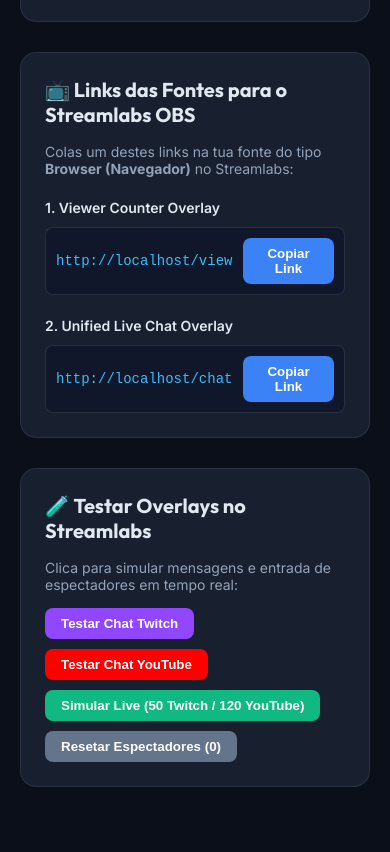
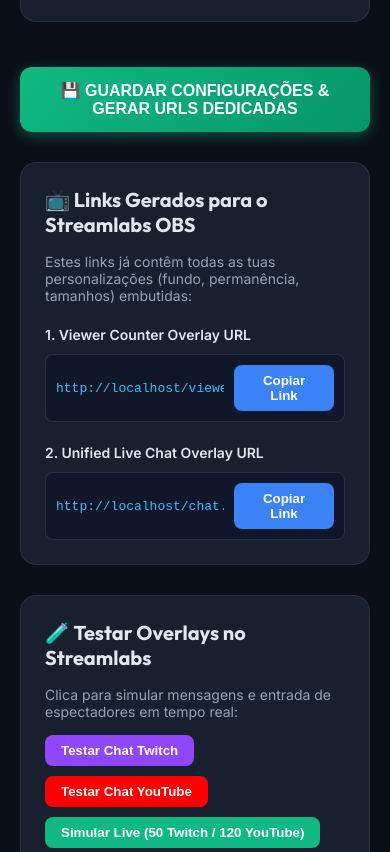
Before and after one commit to ApexScorpio/apexscorpio-stream-tools, a website: page public/index.html in a window 390 px wide. Shown: the part 1596-2448 px from the top of the page. Before the commit the page ends 2413 px from the top, so only its background shows below. Drawn offline with nearby package versions, Linux system fonts and the light colour scheme; no server answers.

Commit message:
Add Save & Generate Dedicated URLs feature with config.json file persistence

```diff
--- a/public/index.html
+++ b/public/index.html
@@ -68,7 +68,7 @@
       border: none;
       color: #38BDF8;
       font-family: monospace;
-      font-size: 14px;
+      font-size: 13px;
     }
     .btn {
       background: #3B82F6;
@@ -81,6 +81,19 @@
       transition: background 0.2s;
     }
     .btn:hover { background: #2563EB; }
+    .btn-save {
+      background: linear-gradient(135deg, #10B981, #059669);
+      color: #FFF;
+      font-size: 16px;
+      padding: 14px 28px;
+      width: 100%;
+      border-radius: 12px;
+      margin-top: 15px;
+      box-shadow: 0 4px 14px rgba(16, 185, 129, 0.4);
+    }
+    .btn-save:hover {
+      background: linear-gradient(135deg, #059669, #047857);
+    }
     .btn-twitch { background: var(--twitch-color); }
     .btn-twitch:hover { background: #772CE8; }
     .btn-youtube { background: var(--youtube-color); }
@@ -153,6 +166,21 @@
     .toggle-switch:checked::before {
       transform: translateX(20px);
     }
+
+    #toast-notification {
+      display: none;
+      position: fixed;
+      bottom: 25px;
+      right: 25px;
+      background: #10B981;
+      color: #FFF;
+      padding: 14px 24px;
+      border-radius: 12px;
+      font-weight: 700;
+      box-shadow: 0 10px 25px rgba(0,0,0,0.5);
+      z-index: 9999;
+      animation: fadeIn 0.3s;
+    }
   </style>
 </head>
 <body>
@@ -163,6 +191,9 @@
         <span class="status-badge status-live">ONLINE DASHBOARD</span>
       </div>
     </div>
+
+    <!-- Toast Notification -->
+    <div id="toast-notification">✅ Configuração Guardada & URLs Geradas com Sucesso!</div>
 
     <!-- Status Overview Cards -->
     <div class="grid">
@@ -278,13 +309,18 @@
       </div>
     </div>
 
+    <!-- Save & Apply Button -->
+    <div style="margin-bottom: 30px;">
+      <button class="btn btn-save" onclick="saveAndGenerateUrls()">💾 GUARDAR CONFIGURAÇÕES & GERAR URLS DEDICADAS</button>
+    </div>
+
     <!-- Streamlabs Browser Sources Section -->
     <div class="card" style="margin-bottom: 30px;">
-      <h2>📺 Links das Fontes para o Streamlabs OBS</h2>
-      <p style="color: #94A3B8; font-size: 14px;">Colas um destes links na tua fonte do tipo <strong>Browser (Navegador)</strong> no Streamlabs:</p>
+      <h2>📺 Links Gerados para o Streamlabs OBS</h2>
+      <p style="color: #94A3B8; font-size: 14px;">Estes links já contêm todas as tuas personalizações (fundo, permanência, tamanhos) embutidas:</p>
 
       <div style="margin-top: 20px;">
-        <label style="font-weight: 600; font-size: 14px;">1. Viewer Counter Overlay</label>
+        <label style="font-weight: 600; font-size: 14px;">1. Viewer Counter Overlay URL</label>
         <div class="url-box">
           <input type="text" readonly id="url-viewers" class="url-input">
           <button class="btn" onclick="copyUrl('url-viewers')">Copiar Link</button>
@@ -292,7 +328,7 @@
       </div>
 
       <div style="margin-top: 20px;">
-        <label style="font-weight: 600; font-size: 14px;">2. Unified Live Chat Overlay</label>
+        <label style="font-weight: 600; font-size: 14px;">2. Unified Live Chat Overlay URL</label>
         <div class="url-box">
           <input type="text" readonly id="url-chat" class="url-input">
           <button class="btn" onclick="copyUrl('url-chat')">Copiar Link</button>
@@ -318,8 +354,6 @@
   <script src="/socket.io/socket.io.js"></script>
   <script>
     const baseUrl = window.location.origin;
-    document.getElementById('url-viewers').value = `${baseUrl}/viewers.html`;
-    document.getElementById('url-chat').value = `${baseUrl}/chat.html`;
 
     const socket = io();
 
@@ -358,45 +392,91 @@
         document.getElementById('cfg-view-bg').checked = config.viewers.showBg;
         document.getElementById('cfg-view-layout').value = config.viewers.layout;
       }
+
+      buildCustomizedUrls();
     });
 
-    function updateChatConfig() {
+    function getChatConfig() {
       const isPermanent = document.getElementById('cfg-chat-permanent').checked;
       const fadeSelect = document.getElementById('cfg-chat-fade');
 
       if (isPermanent) {
         fadeSelect.value = "0";
       } else if (fadeSelect.value === "0") {
-        fadeSelect.value = "20"; // default 20s if untoggled
+        fadeSelect.value = "20";
       }
 
-      const chatConfig = {
+      return {
         fadeSeconds: parseInt(fadeSelect.value, 10),
         showBg: document.getElementById('cfg-chat-bg').checked,
         fontSize: parseInt(document.getElementById('cfg-chat-font').value, 10),
         showBadges: document.getElementById('cfg-chat-badges').checked
       };
-
-      socket.emit('update_config', { chat: chatConfig });
     }
 
-    function updateViewersConfig() {
-      const viewersConfig = {
+    function getViewersConfig() {
+      return {
         showTwitch: document.getElementById('cfg-view-twitch').checked,
         showYoutube: document.getElementById('cfg-view-yt').checked,
         showTotal: document.getElementById('cfg-view-total').checked,
         showBg: document.getElementById('cfg-view-bg').checked,
         layout: document.getElementById('cfg-view-layout').value
       };
+    }
 
-      socket.emit('update_config', { viewers: viewersConfig });
+    function updateChatConfig() {
+      socket.emit('update_config', { chat: getChatConfig() });
+      buildCustomizedUrls();
+    }
+
+    function updateViewersConfig() {
+      socket.emit('update_config', { viewers: getViewersConfig() });
+      buildCustomizedUrls();
+    }
+
+    function saveAndGenerateUrls() {
+      const fullConfig = {
+        chat: getChatConfig(),
+        viewers: getViewersConfig()
+      };
+
+      socket.emit('update_config', fullConfig);
+      buildCustomizedUrls();
+
+      // Show toast
+      const toast = document.getElementById('toast-notification');
+      toast.style.display = 'block';
+      setTimeout(() => {
+        toast.style.display = 'none';
+      }, 3000);
+    }
+
+    function buildCustomizedUrls() {
+      const chat = getChatConfig();
+      const viewers = getViewersConfig();
+
+      const chatParams = new URLSearchParams();
+      chatParams.set('fade', chat.fadeSeconds);
+      chatParams.set('bg', chat.showBg);
+      chatParams.set('font', chat.fontSize);
+      chatParams.set('badges', chat.showBadges);
+
+      const viewerParams = new URLSearchParams();
+      viewerParams.set('twitch', viewers.showTwitch);
+      viewerParams.set('yt', viewers.showYoutube);
+      viewerParams.set('total', viewers.showTotal);
+      viewerParams.set('bg', viewers.showBg);
+      viewerParams.set('layout', viewers.layout);
+
+      document.getElementById('url-viewers').value = `${baseUrl}/viewers.html?${viewerParams.toString()}`;
+      document.getElementById('url-chat').value = `${baseUrl}/chat.html?${chatParams.toString()}`;
     }
 
     function copyUrl(inputId) {
       const input = document.getElementById(inputId);
       input.select();
       document.execCommand('copy');
-      alert('Link copiado para a área de transferência! Pode colar no Streamlabs.');
+      alert('Link personalizado copiado para a área de transferência! Pode colar no Streamlabs.');
     }
 
     async function sendTestChat(platform) {
@@ -432,6 +512,8 @@
         })
       });
     }
+
+    buildCustomizedUrls();
   </script>
 </body>
 </html>
```
Also changed, not shown: server.js (+24 -0 lines).
